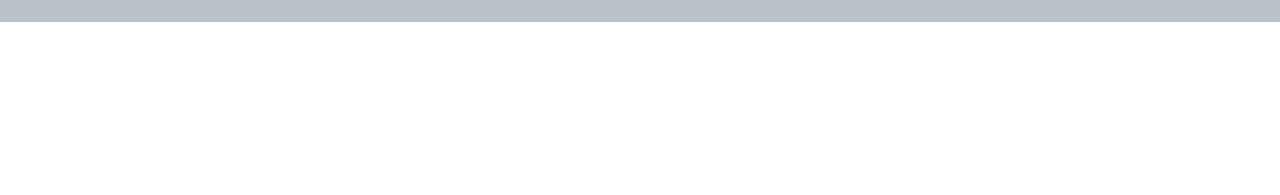
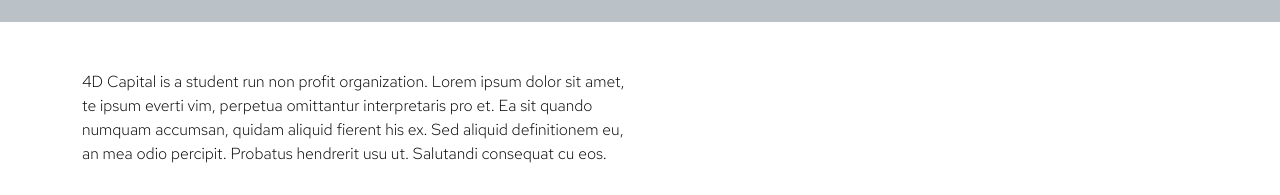
Before and after one commit to JustinH0404/4DWebsite, a React (Create React App) app: page / in a window 1280 px wide. Shown: the part 2101-2296 px from the top of the page. Before the commit the page ends 2123 px from the top, so only its background shows below. Built offline with nearby package versions, Linux system fonts and the light colour scheme; the HTML template or start-up script is replaced by a standard one.

Commit message:
started footer

```diff
--- a/src/App.js
+++ b/src/App.js
@@ -3,6 +3,7 @@
 import Navbar from './components/inc/navbar';
 import About from './components/pages/about/about.js';
 import Services from './components/pages/services/services.js'
+import Footer from './components/inc/footer';
 import './App.css';
 //edited by Tommy
 function App() {
@@ -12,6 +13,7 @@
       <Home/>
       <About/>
       <Services/>
+      <Footer/>
     </div>
   );
 }
--- /dev/null
+++ b/src/components/inc/footer.css
@@ -0,0 +1,13 @@
+@import url('https://fonts.googleapis.com/css2?family=Red+Hat+Text:wght@300&display=swap');
+
+.footer{
+    width:100%;
+}
+
+.footerDescription{
+    color: black;
+    font-size: 16px;
+    font-weight:300;
+    font-family: 'Red Hat Text', sans-serif;
+    text-align:left;
+}
--- /dev/null
+++ b/src/components/inc/footer.js
@@ -0,0 +1,20 @@
+import 'bootstrap/dist/css/bootstrap.min.css';
+import './footer.css';
+
+export default function footer(){
+    return (
+        <div class = "footer">
+            <div class = "container">
+                <div class = "row mt-5 mb-3">
+                    <div class = "col-md-6">
+                        <p class = "footerDescription"> 4D Capital is a student run non profit organization.
+                        Lorem ipsum dolor sit amet, te ipsum everti vim, perpetua omittantur interpretaris pro et. Ea sit quando numquam accumsan, quidam aliquid fierent his ex. Sed aliquid definitionem eu, an mea odio percipit. Probatus hendrerit usu ut. Salutandi consequat cu eos. </p>
+                    </div>
+                    <div class = "col-md-6">
+                        {/* Socials */}
+                    </div>
+                </div>
+            </div>
+        </div>
+    )
+}
--- a/src/components/pages/about/about.js
+++ b/src/components/pages/about/about.js
@@ -30,10 +30,10 @@
     var count = 0;
     function myFunction(){
         if(document.documentElement.scrollTop>0.1*vh && count === 0){
-            counterAnim("#count1", 0, 1, 2000);
+            counterAnim("#count1", 0, 1, 1000);
             counterAnim("#count2", 0, 5, 1500);
             counterAnim("#count3", 0, 15, 2000);
-            counterAnim("#count4", 0, 10000, 3000);
+            counterAnim("#count4", 0, 10000, 2500);
             count = count+1;
         }
         console.log(document.documentElement.scrollTop, vh)
@@ -69,7 +69,7 @@
                         <h5 class="statdesccription"> Projects</h5>
                     </div>
                     <div class="col-sm-3 mb-5">
-                        <h1 id = "count1" data-aos="fade-left" class="stats4"> 1</h1>
+                        <h1 id = "count1" class="stats4"> 1</h1>
                         <h5 class="statdesccription"> Community </h5>
                     </div>
                 </div>
--- a/src/components/pages/home/home.css
+++ b/src/components/pages/home/home.css
@@ -4,7 +4,7 @@
 
 .home{
     background: url('./assets/background.png') center center fixed;
-    max-width:100%;
+    width:100%;
     background-size: cover;
     height:100vh;
 
```
